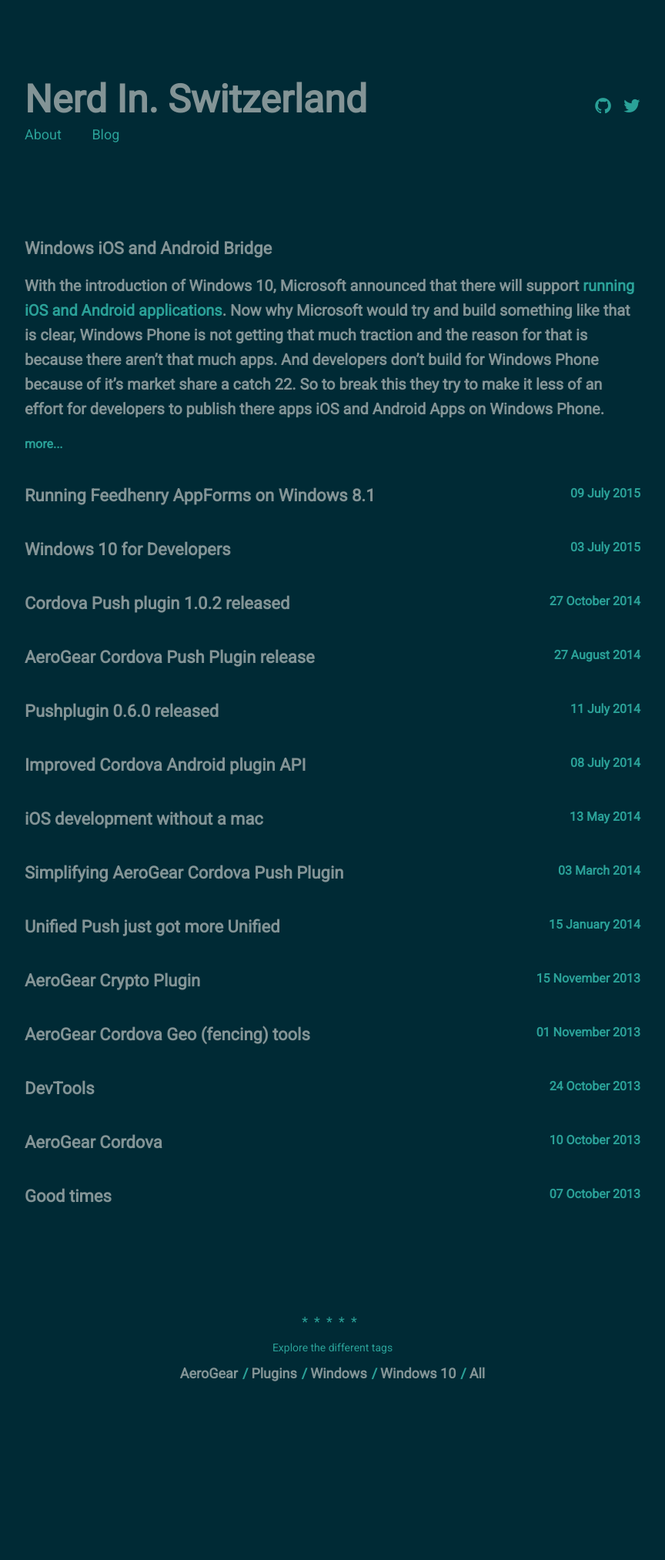
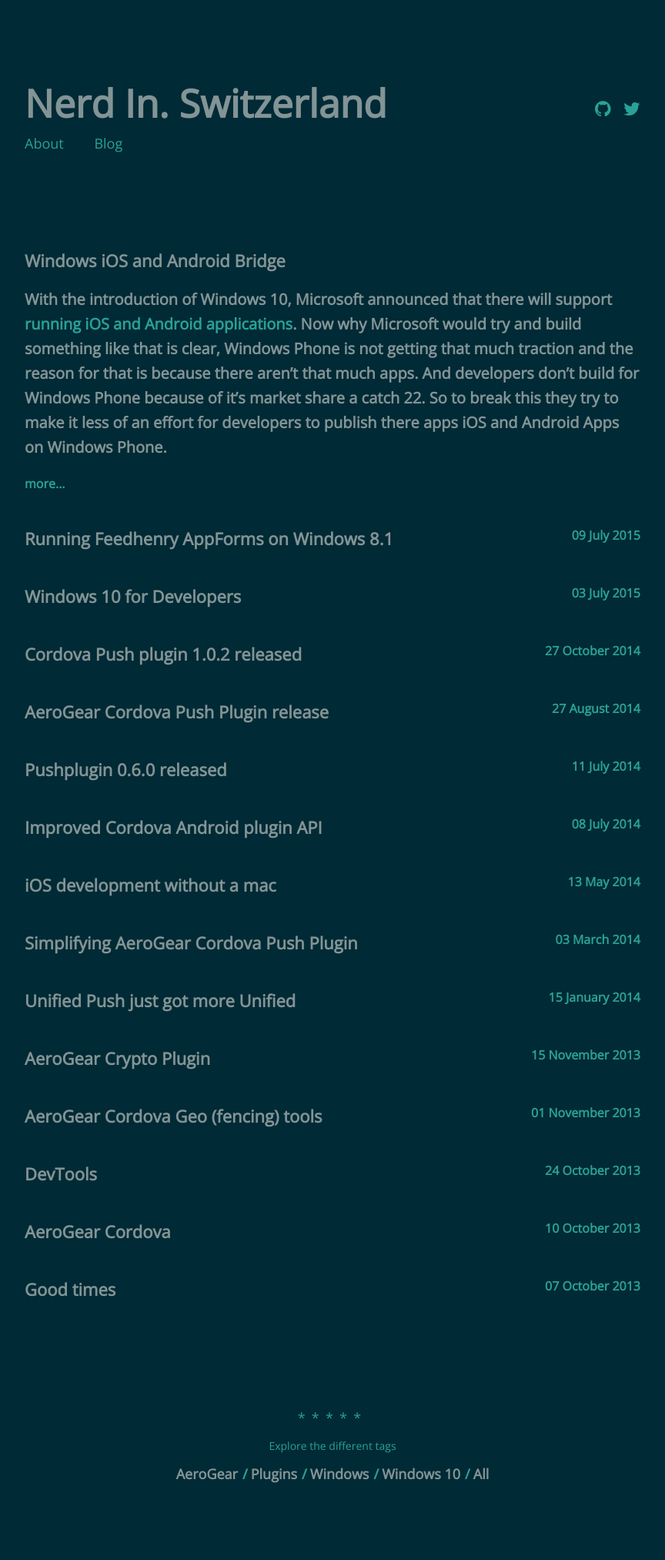
Before and after one commit to edewit/edewit.github.io, a Jekyll site: the page built from index.html, in a window 1280 px wide. Shown: the whole page at 77% size, without its empty margins (208-1072 px from the left). Built offline with Jekyll 4.4.1, drawn with Linux system fonts in a browser that asks for light colours; before the commit the page ends 1894 px from its top, so only the background shows below that.

Commit message:
Change Font to Open sans

```diff
--- a/_sass/_default.scss
+++ b/_sass/_default.scss
@@ -1,8 +1,8 @@
 /* =Base */
-@import url(https://fonts.googleapis.com/css?family=Roboto);
+@import url(https://fonts.googleapis.com/css?family=Open+Sans);
 body {
     /*font-family: 'Inconsolata', ;*/
-    font-family: 'Roboto';
+    font-family: 'Open Sans', sans-serif;
     color: $iron;
     background-color: $dorian;
 }
```
